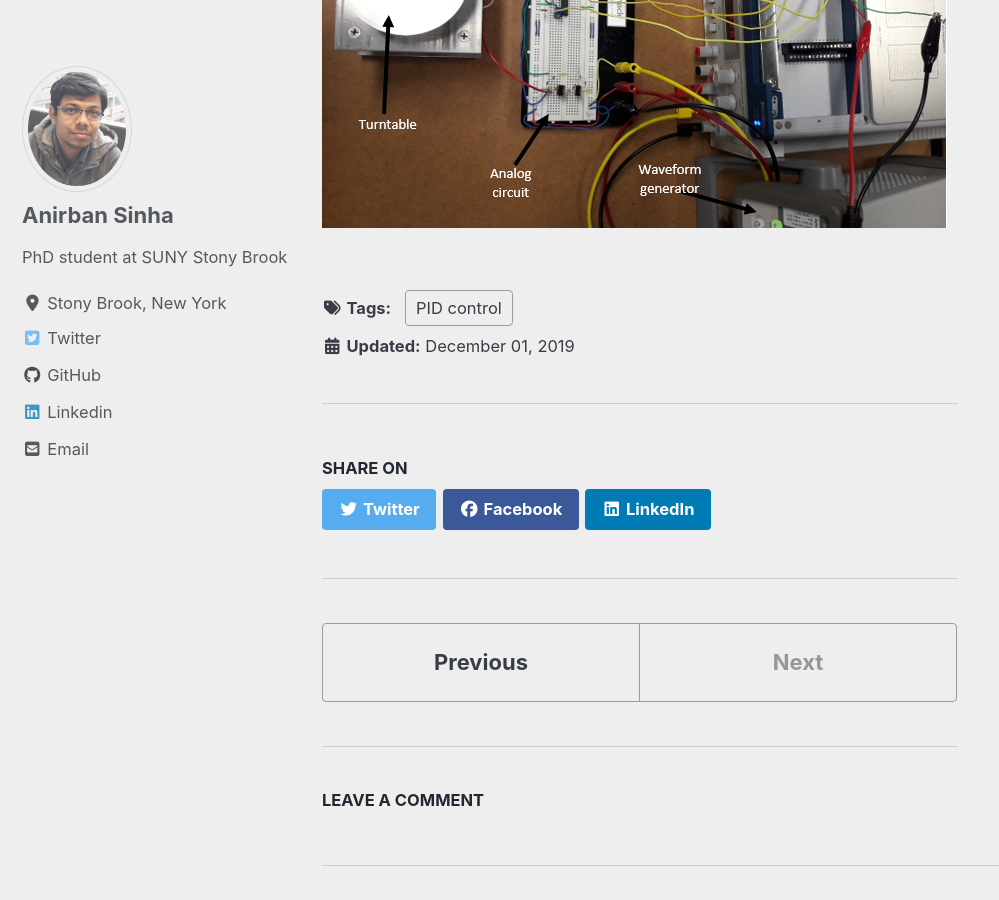
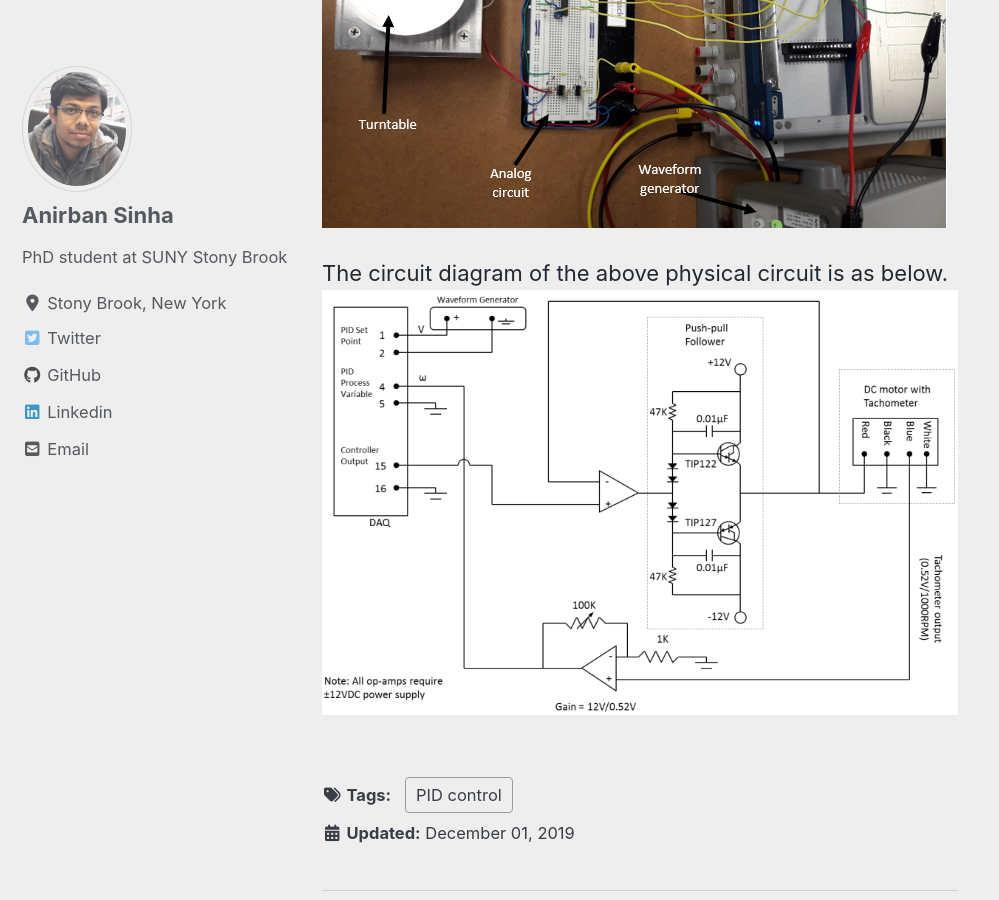
Before and after one commit to mattsinbot/mattsinbot.github.io, a Jekyll site: the page built from _posts/2019-12-3-PID.md, in a window 1280 px wide and 900 px high, scrolled down 654 px. Shown: the whole window, without its empty margins (0-999 px from the left). Built offline with Jekyll 4.4.1, drawn with Linux system fonts in a browser that asks for light colours; cached includes are drawn as plain includes; nearby versions of some CDN libraries; comment, search, counter and statistics services are not loaded.

Commit message:
circuit diagram added2

```diff
--- a/_posts/2019-12-3-PID.md
+++ b/_posts/2019-12-3-PID.md
@@ -7,3 +7,6 @@ header:
 
 In this page, I will post results that I found while designing a PID controller for a single-input-single-out (SISO) dynamic system. Basically the objective of this experiment was to implementing an analog circuit to communicate a turntable and controlling its speed through a digitally implemented PID controller. The interface between the digital controller and analog circuit is made through a **data acquisition system** (DAQ) from *Texas Instruments*. You can see the setup of the experiment below.
 ![alt]({{ site.url }}{{ site.baseurl }}/images/control/basic_setup.png)
+
+The circuit diagram of the above physical circuit is as below.
+![alt]({{ site.url }}{{ site.baseurl }}/images/control/circuit_diagram.png)
```
